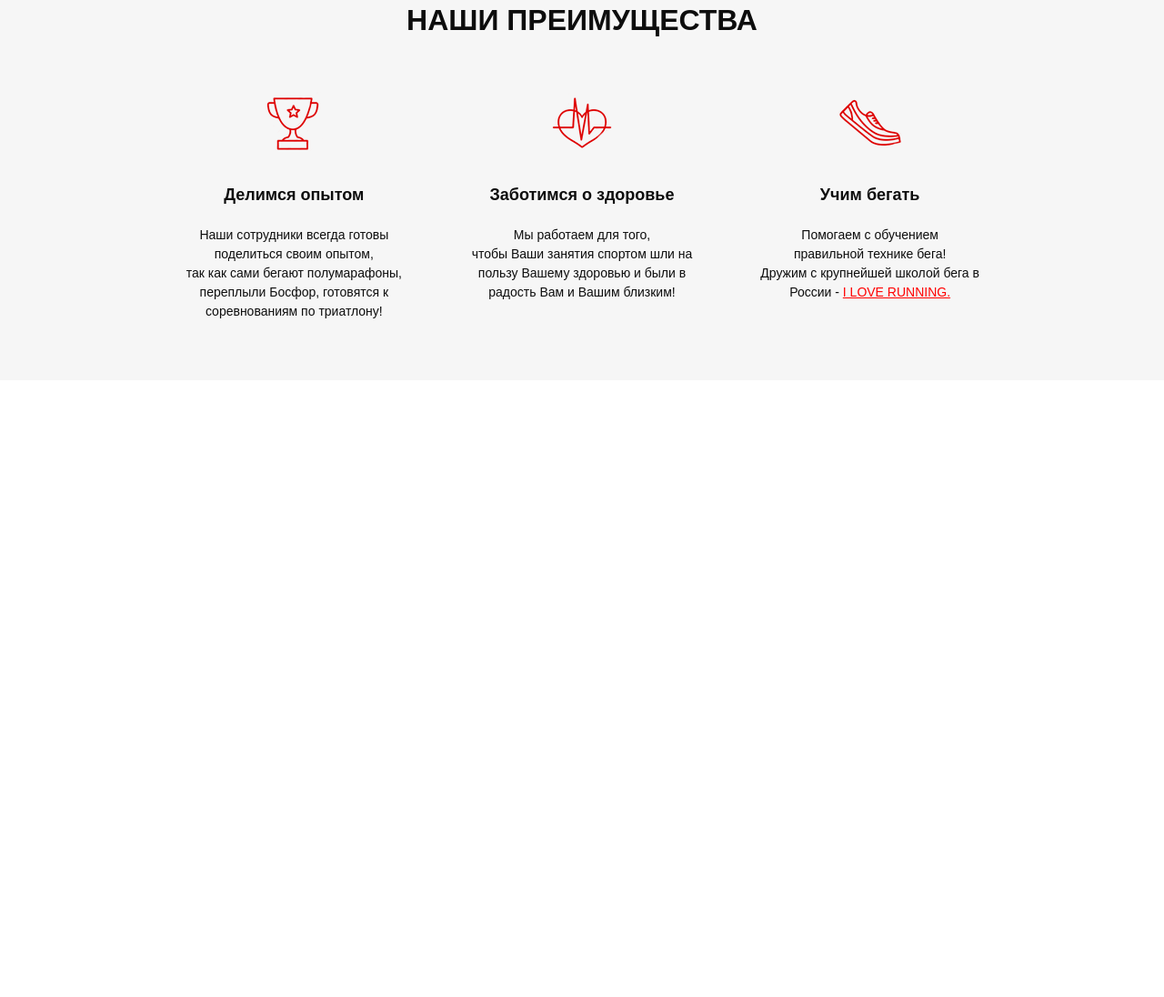
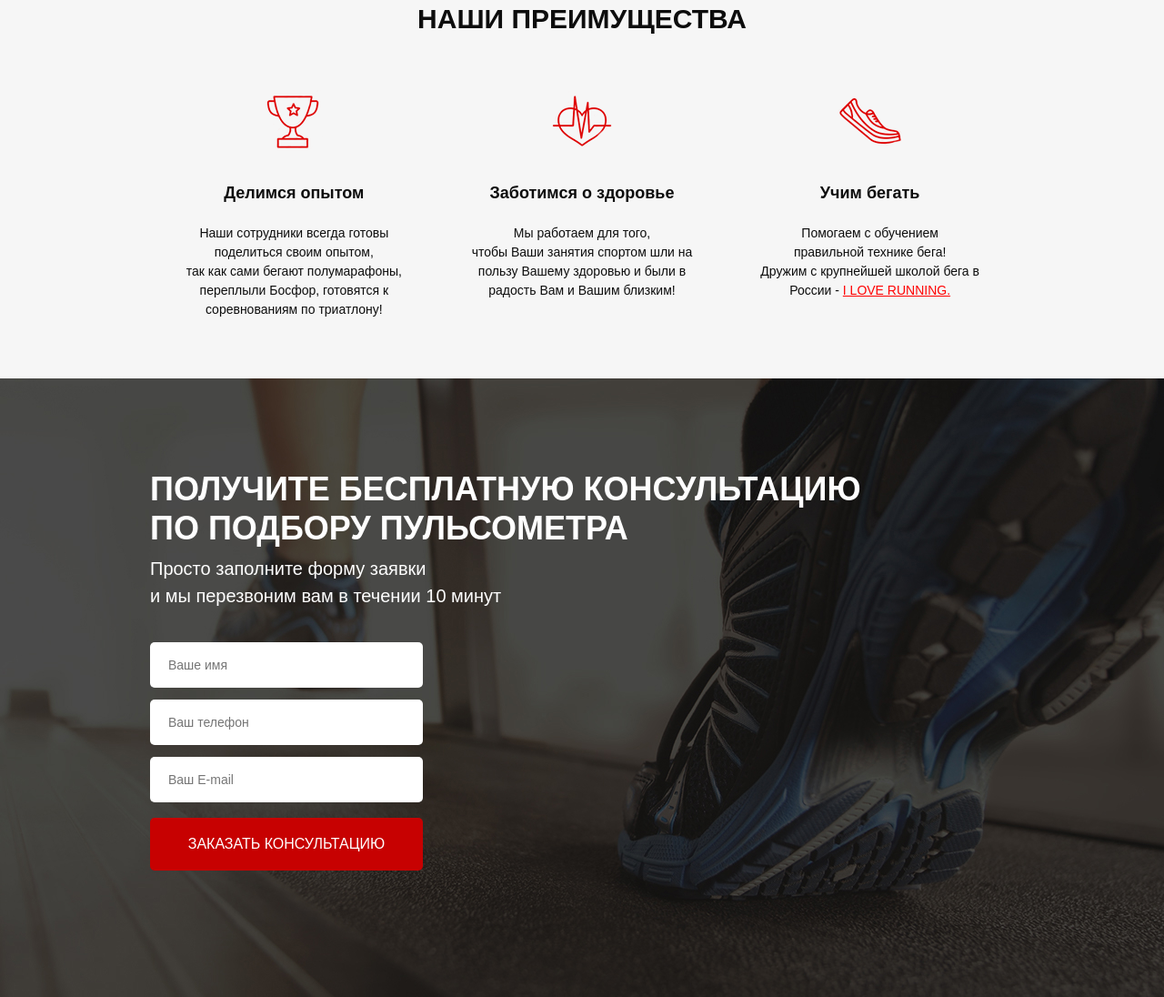
Before and after one commit to VladiSlaveee/RunSmart, a website: page src/index.html in a window 1280 px wide. Shown: the part 717-1813 px from the top of the page at 91% size. Before the commit the page ends 1135 px from the top, so only its background shows below. Drawn offline with Linux system fonts and the light colour scheme; a web font is replaced by a local one.

Commit message:
3rd screen

```diff
--- a/src/index.html
+++ b/src/index.html
@@ -48,9 +48,9 @@
     </div>
     <section class="benefits">
         <div class="container">
-            <div class="benefits__title">
-                <h2>НАШИ ПРЕИМУЩЕСТВА</h2>
-            </div>
+            <h2 class="title">
+                НАШИ ПРЕИМУЩЕСТВА
+            </h2>
             <div class="benefits__wrapper">
                 <div class="benefits__item">
                     <img src="img/cup.png" alt="cup">
@@ -70,5 +70,23 @@
             </div>
         </div>
     </section>
+    <div class="consultation">
+        <div class="container">
+            <h2 class="title title_left">
+                Получите бесплатную консультацию<br>
+                по подбору пульсометра
+            </h2>
+            <div class="consultation__descr">
+                Просто заполните форму заявки<br>
+                и мы перезвоним вам в течении 10 минут
+            </div>
+            <form class="feed-form" action="#">
+                <input name="name" required placeholder="Ваше имя" type="text">
+                <input name="phone" required placeholder="Ваш телефон" type="number">
+                <input name="email" required placeholder="Ваш E-mail" type="email">
+                <button class="button button_submit">ЗАКАЗАТЬ КОНСУЛЬТАЦИЮ</button>
+            </form>
+        </div>
+    </div>
 </body>
 </html>
--- a/src/sass/blocks/_buttons.scss
+++ b/src/sass/blocks/_buttons.scss
@@ -17,4 +17,9 @@
         font-size: 16px;
         font-weight: 400;
     }
+    &_submit {
+        width: 100%;
+        height: 58px;
+        font-size: 16px;
+    }
 }
--- /dev/null
+++ b/src/sass/blocks/_consultation.scss
@@ -0,0 +1,10 @@
+.consultation {
+    min-height: 680px;
+    padding: 100px 0 92px 0;
+    background: url('../../img/bg2.jpg') center (center/cover) no-repeat;
+    &__descr {
+        font-weight: 500;
+        font-size: 20px;
+        color: #FFFFFF;
+    }
+}
--- /dev/null
+++ b/src/sass/blocks/_forms.scss
@@ -0,0 +1,21 @@
+.feed-form {
+    margin-top: 36px;
+    display: flex;
+    flex-direction: column;
+    width: 300px;
+    input {
+        height: 50px;
+        background: #FFFFFF;
+        border-radius: 5px;
+        margin-bottom: 13px;
+        border: none;
+        padding: 0 20px;
+        font-size: 14px;
+        font-weight: 300;
+        color: #4B4B4B;
+        &:nth-child(3) {
+            margin-bottom: 17px;
+        }
+
+    }
+}
--- a/src/sass/blocks/_media.scss
+++ b/src/sass/blocks/_media.scss
@@ -16,7 +16,11 @@
         }
 
     }
-
+    .consultation {
+        .feed-form {
+            width: 80%;
+        }
+    }
 }
 @media (max-width: 458px) {
     .header {
@@ -68,5 +72,9 @@
         font-size: 20px;
         margin-left: 20px;
     }
-
+    .consultation {
+        .feed-form {
+            width: 100%;
+        }
+    }
 }
--- /dev/null
+++ b/src/sass/blocks/_title.scss
@@ -0,0 +1,13 @@
+.title {
+    font-weight: 700;
+    font-size: 30px;
+    color: #0D0D0D;
+    text-align: center;
+    text-transform: uppercase;
+    &_left {
+        font-size: 36px;
+        color: #FFFFFF;
+        text-align: left;
+    }
+
+}
--- a/src/sass/style.scss
+++ b/src/sass/style.scss
@@ -12,3 +12,6 @@
 @import 'blocks/buttons';
 @import 'blocks/benefits';
 @import 'blocks/media';
+@import 'blocks/consultation.scss';
+@import 'blocks/title';
+@import 'blocks/forms';
```
Also changed, not shown: src/css/style.min.css.
